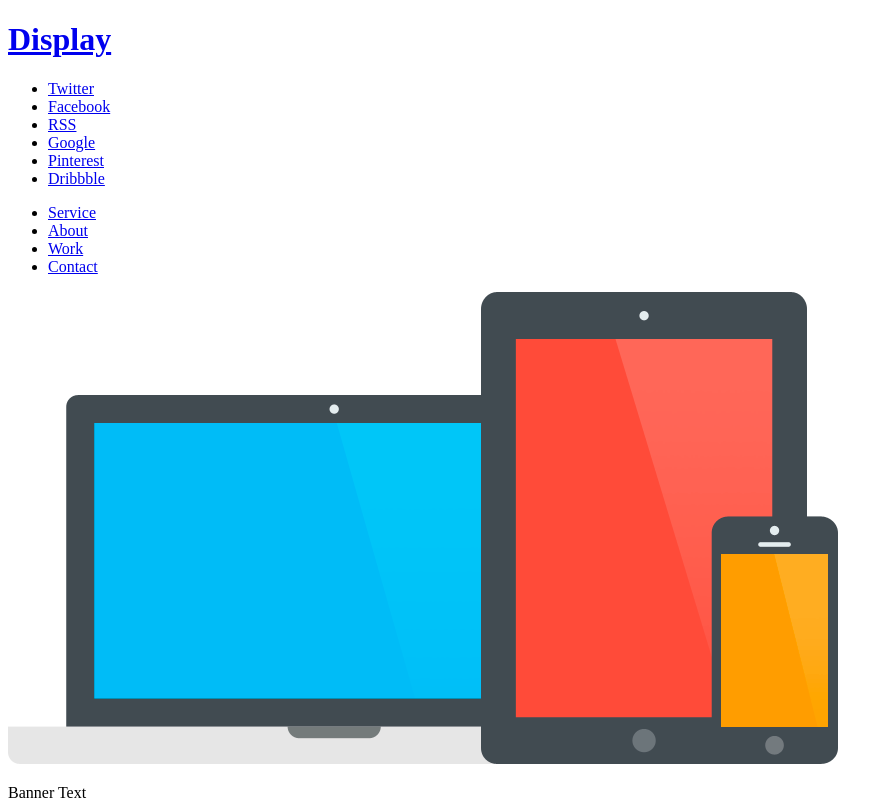
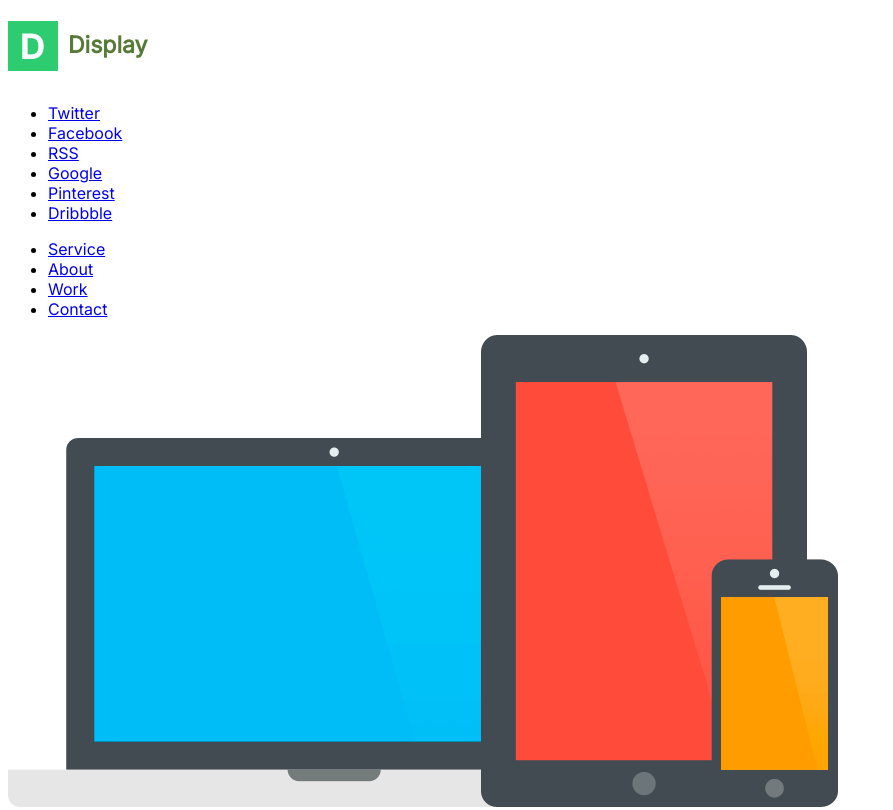
Before and after one commit to olvericc/frontend-ucsal, a plain HTML site: page index.html in a window 1280 px wide. Shown: the top 810 px of the page, without its empty margins (0-893 px from the left). Drawn offline with Linux system fonts and the light colour scheme.

Commit message:
adding the first part of css in my project

```diff
--- a/index.html
+++ b/index.html
@@ -4,6 +4,10 @@
     <meta charset="UTF-8">
     <meta name="viewport" content="width=device-width, initial-scale=1.0">
     <link rel="shortcut icon" href="assets/favicon.ico" type="image/x-icon">
+    <link rel="stylesheet" href="styles/styles.css" type="text/css">
+    <link rel="preconnect" href="https://fonts.googleapis.com">
+    <link rel="preconnect" href="https://fonts.gstatic.com" crossorigin>
+    <link href="https://fonts.googleapis.com/css2?family=Inter&display=swap" rel="stylesheet">
     <title>My First Project</title>
 </head>
 <body>
--- /dev/null
+++ b/styles/styles.css
@@ -0,0 +1,19 @@
+body  {
+    font-family: Inter, Arial, Helvetica, sans-serif;
+}
+
+h1 a {
+    background: url("../assets/h1_display_hover.png") no-repeat;
+    display: block;
+    width: 150px;
+    height: 50px;
+    padding-left: 60px;
+    /* text style*/
+    color: #577a37;
+    font-size: 23px;
+    font-style: normal;
+    font-weight: 600;
+    line-height: normal;
+    padding-top: 10px;
+    text-decoration: none;
+}
```
Also changed, not shown: assets/h1_display_hover.png (added).
